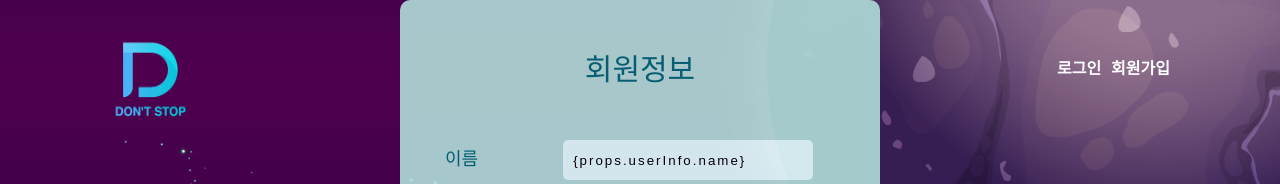
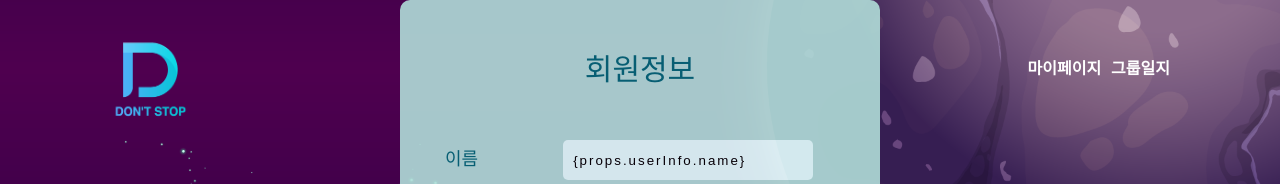
Before and after one commit to codestates/DontStop-client, a React (Create React App) app in the folder client/: page /info in a window 1280 px wide. Shown: the top 184 px of the page. Built offline with nearby package versions, Linux system fonts and the light colour scheme; no server answers.

Commit message:
router/0.3

```diff
--- /dev/null
+++ b/client/src/components/Main/InfoHeader.js
@@ -0,0 +1,77 @@
+import React, { useState } from "react";
+import styled from "styled-components";
+import { Link } from "react-router-dom";
+
+function InfoHeader() {
+    return (
+        <Container>
+            <Logo>
+                <Link to="/">
+                    <img src="img/Logo.png" alt="" />
+                </Link>
+            </Logo>
+            <RightMenu>
+                <Link
+                    to="./mypage"
+                    style={{
+                        textDecoration: "none",
+                        color: "white",
+                    }}
+                >
+                    <p>마이페이지</p>
+                </Link>
+
+                <Link
+                    to="./list"
+                    style={{
+                        textDecoration: "none",
+                        color: "white",
+                    }}
+                >
+                    <p>그룹일지</p>
+                </Link>
+            </RightMenu>
+        </Container>
+    );
+}
+
+export default InfoHeader;
+
+const Container = styled.div`
+    min-height: 60px;
+    position: absolute;
+    display: flex;
+    align-items: center;
+    justify-content: space-between;
+    padding: 0 100px;
+    top: 0;
+    left: 0;
+    right: 0;
+    z-index: 1;
+`;
+
+const Logo = styled.div`
+    display: flex;
+    align-items: center;
+
+    img {
+        margin-top: 30px;
+        height: 100px;
+        width: 100px;
+        flex-wrap: nowrap;
+        cursor: pointer;
+    }
+`;
+
+const RightMenu = styled.div`
+    display: flex;
+    align-items: center;
+
+    p {
+        margin-right: 10px;
+        font-weight: 600;
+        flex-wrap: nowrap;
+        color: white;
+        cursor: pointer;
+    }
+`;
--- a/client/src/components/SignInUp/SignIn.js
+++ b/client/src/components/SignInUp/SignIn.js
@@ -18,7 +18,7 @@ export default function SignIn() {
         accessToken: "",
         loginStatus: true,
     });
-
+    ///sdf
     const emailHandler = (e) => {
         setEmail(e.target.value);
     };
@@ -75,13 +75,11 @@ export default function SignIn() {
                     <div class="active">Sign In</div>
                 </div>
 
-
                 <div className="OauthsignBtnwrap">
                     <OauthSign className="OauthsignBtn"></OauthSign>
                 </div>
                 <div className="oneline">
                     <hr
-
                         style={{
                             backgroundColor: "#F2F2F2",
                             width: 175,
--- a/client/src/pages/UserInfo.js
+++ b/client/src/pages/UserInfo.js
@@ -2,7 +2,7 @@ import React, { useState } from "react";
 import { useHistory } from "react-router-dom";
 import "./UserInfo.css";
 //import Footer from "../components/Main/Footer";
-import Header from "../components/Main/Header";
+import InfoHeader from "../components/Main/InfoHeader";
 import axios from "axios";
 axios.defaults.withCredentials = true;
 
@@ -100,7 +100,7 @@ const UserInfo = (props) => {
 
     return (
         <div id="container2">
-      <Header />
+            <InfoHeader />
 
             <form onSubmit={handleClickSave}>
                 <label className="information2">회원정보</label>
@@ -170,7 +170,8 @@ const UserInfo = (props) => {
                 </span>
                 <span
                     onClick={() =>
-            (window.location.href = "https://github.com/Lee-SangRyeol")
+                        (window.location.href =
+                            "https://github.com/Lee-SangRyeol")
                     }
                 >
                     이상렬
```
Lines whose indentation alone changed are shown as unchanged.
